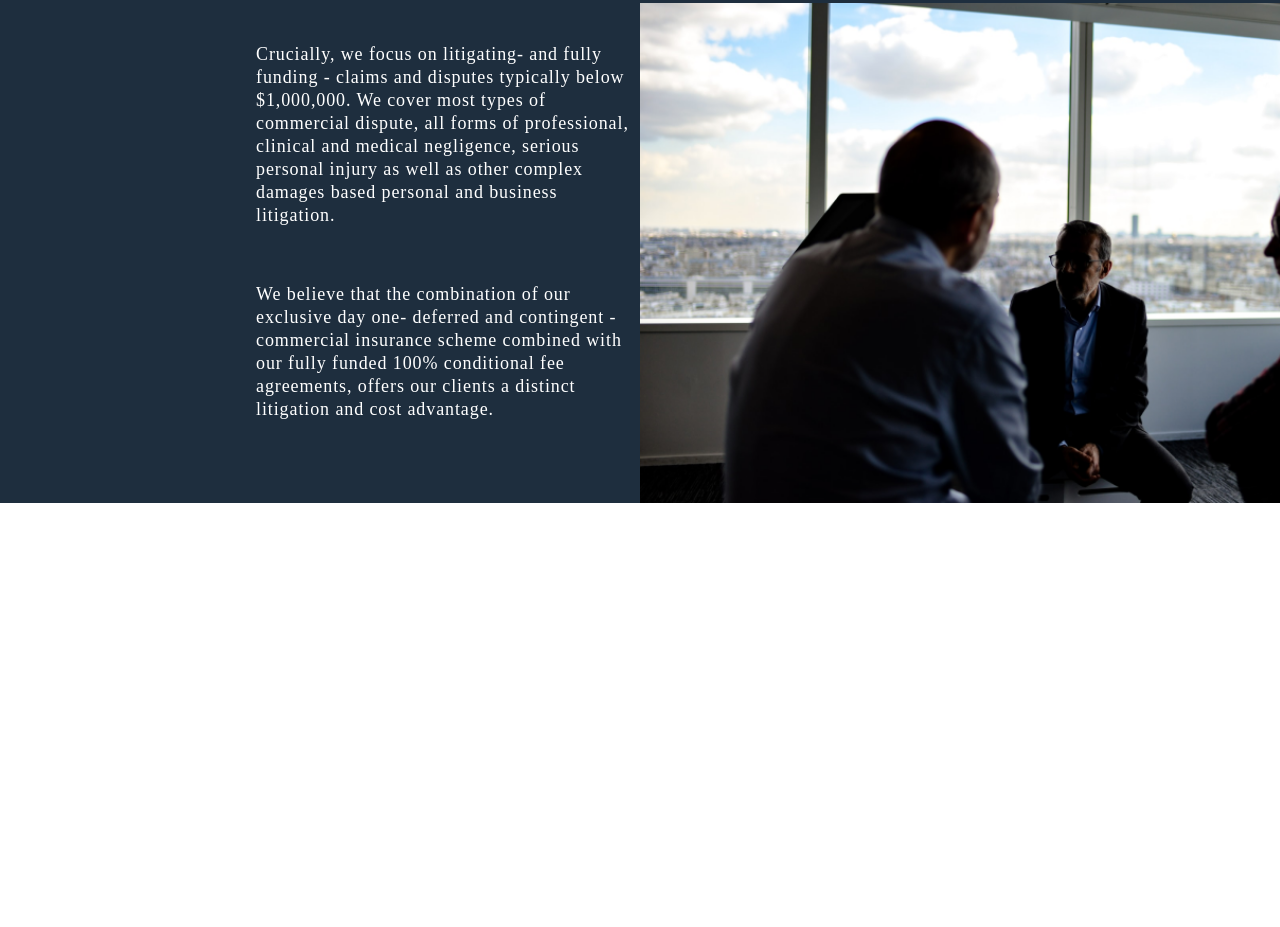
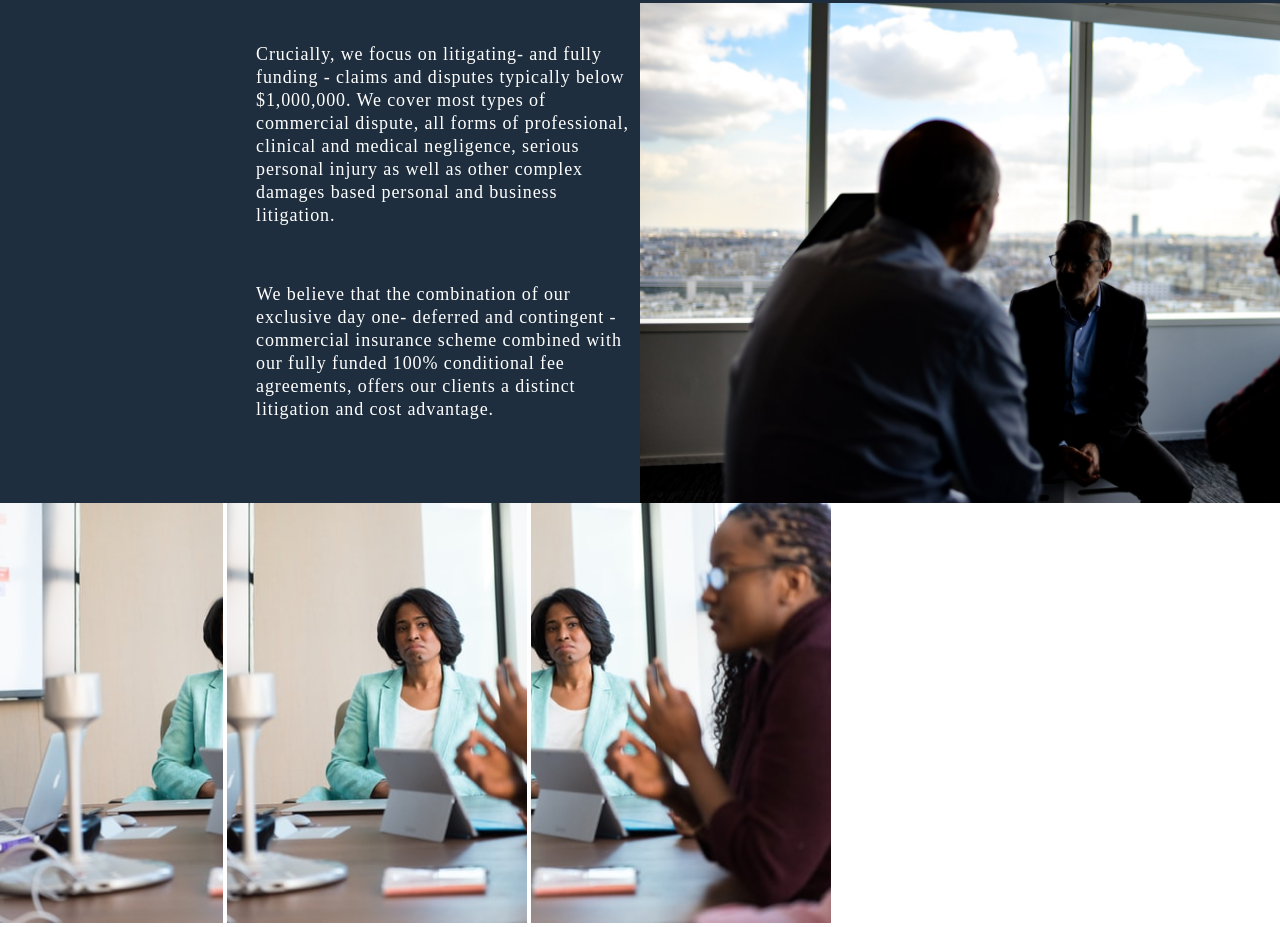
Before and after one commit to Yussasif/Bently, a plain HTML site: page index.html in a window 1280 px wide. Shown: the part 1938-2865 px from the top of the page. Before the commit the page ends 2441 px from the top, so only its background shows below. Drawn offline with Linux system fonts and the light colour scheme.

Commit message:
more changes

```diff
--- a/index.html
+++ b/index.html
@@ -92,7 +92,7 @@
         </div>
 
     </section>
-    <!--<section class="sectionFour">
+    <section class="sectionFour">
         <div class="sectioneFourLeft">
             <img src="images/Rectangle 8.png" alt="">
             <img src="images/Rectangle 9.png" alt="">
@@ -101,7 +101,7 @@
         <div class="sectioneFourRight"></div>
 
     </section>
-    <section class="sectionFive">
+    <!--<section class="sectionFive">
 
     </section>
     <section class="sectionSix">
```
